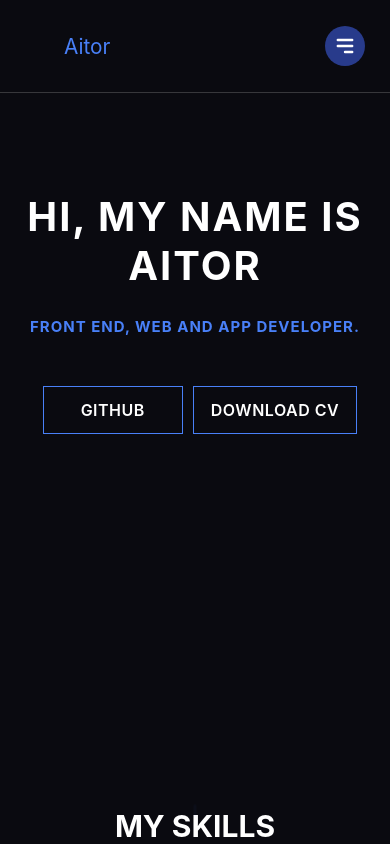
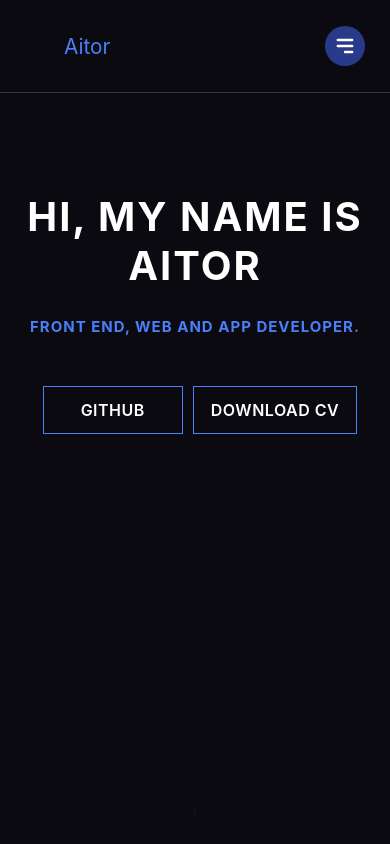
Before and after one commit to Aitor-bot/personalPortfolio, a React (Create React App) app: page / in a window 390 px wide. Shown: the top 844 px of the page. Built offline with nearby package versions, Linux system fonts and the light colour scheme.

Commit message:
change about container 10 more vh in mobile v

```diff
--- a/src/components/About/About.scss
+++ b/src/components/About/About.scss
@@ -3,9 +3,14 @@
   max-width: 1400px;
   margin: auto;
   height: 70vh;
+}
 
+@media only screen and (max-width: 480px) {
+  .about_container {
+    height: 80vh;
+  }
+}
 
-}
 
 .about_greetings {
   margin-top: 250px;
```
